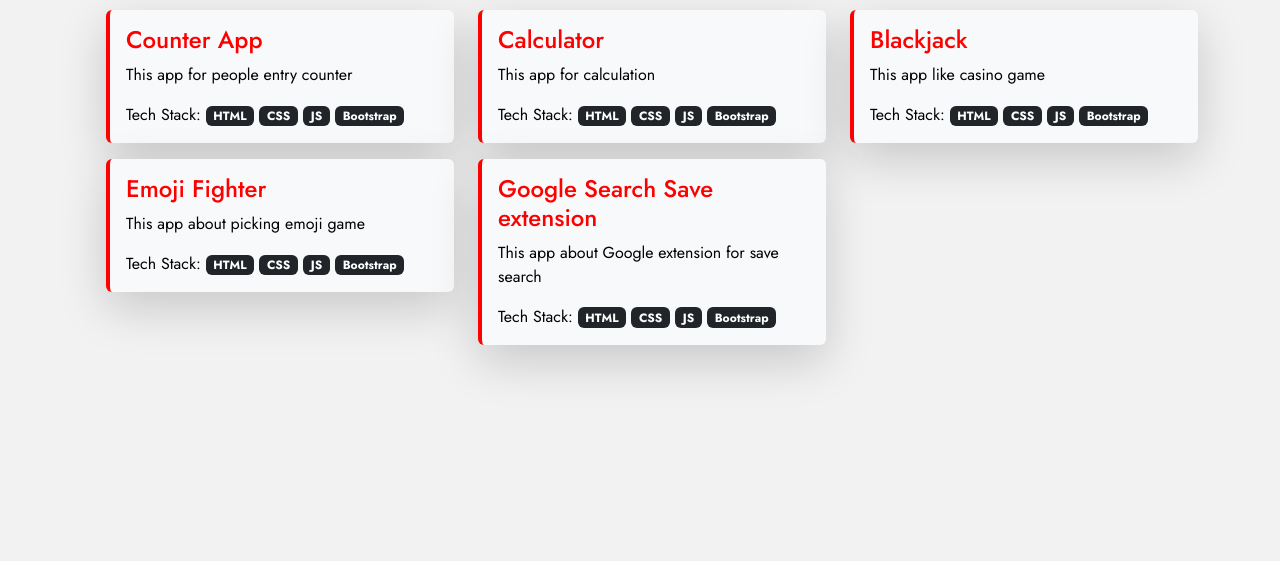
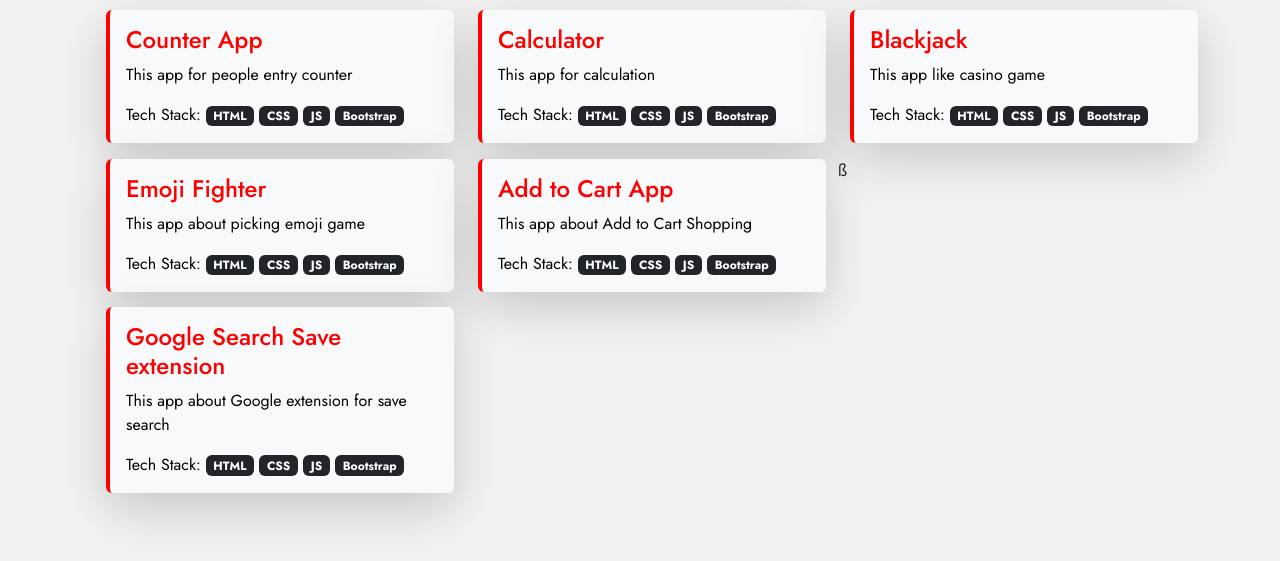
Before and after one commit to mqtech25/vanillaJS, a browser extension: page index.html in a window 1280 px wide. Shown: the part 203-764 px from the top of the page. Drawn offline with nearby package versions, Linux system fonts and the light colour scheme.

Commit message:
cart app upload

```diff
--- a/index.html
+++ b/index.html
@@ -80,6 +80,19 @@
             <div class="col-md-4 ">
                 <div class="card text-bg-light mb-3 shadow-lg border-0 border-start border-4 border-main animate__animated animate__backInLeft">
                     <div class="card-body">
+                        <h4><a href="http://mqtech25.github.io/vanillaJS/cart-app/" target="_self" class="link-primary link-offset-2 link-underline-opacity-0 link-underline-opacity-0-hover text-main" >Add to Cart App</a></h4>
+                        <p>This app about Add to Cart Shopping</p>
+                       <span>Tech Stack: </span>
+                        <span class="badge text-bg-dark">HTML</span>
+                        <span class="badge text-bg-dark">CSS</span>
+                        <span class="badge text-bg-dark">JS</span>
+                        <span class="badge text-bg-dark">Bootstrap</span>
+                    </div>
+                </div>
+            </div>ß
+            <div class="col-md-4 ">
+                <div class="card text-bg-light mb-3 shadow-lg border-0 border-start border-4 border-main animate__animated animate__backInLeft">
+                    <div class="card-body">
                         <h4><a href="http://mqtech25.github.io/vanillaJS/search-bookmark/" target="_self" class="link-primary link-offset-2 link-underline-opacity-0 link-underline-opacity-0-hover text-main" >Google Search Save extension</a></h4>
                         <p>This app about Google extension for save search</p>
                        <span>Tech Stack: </span>
```
